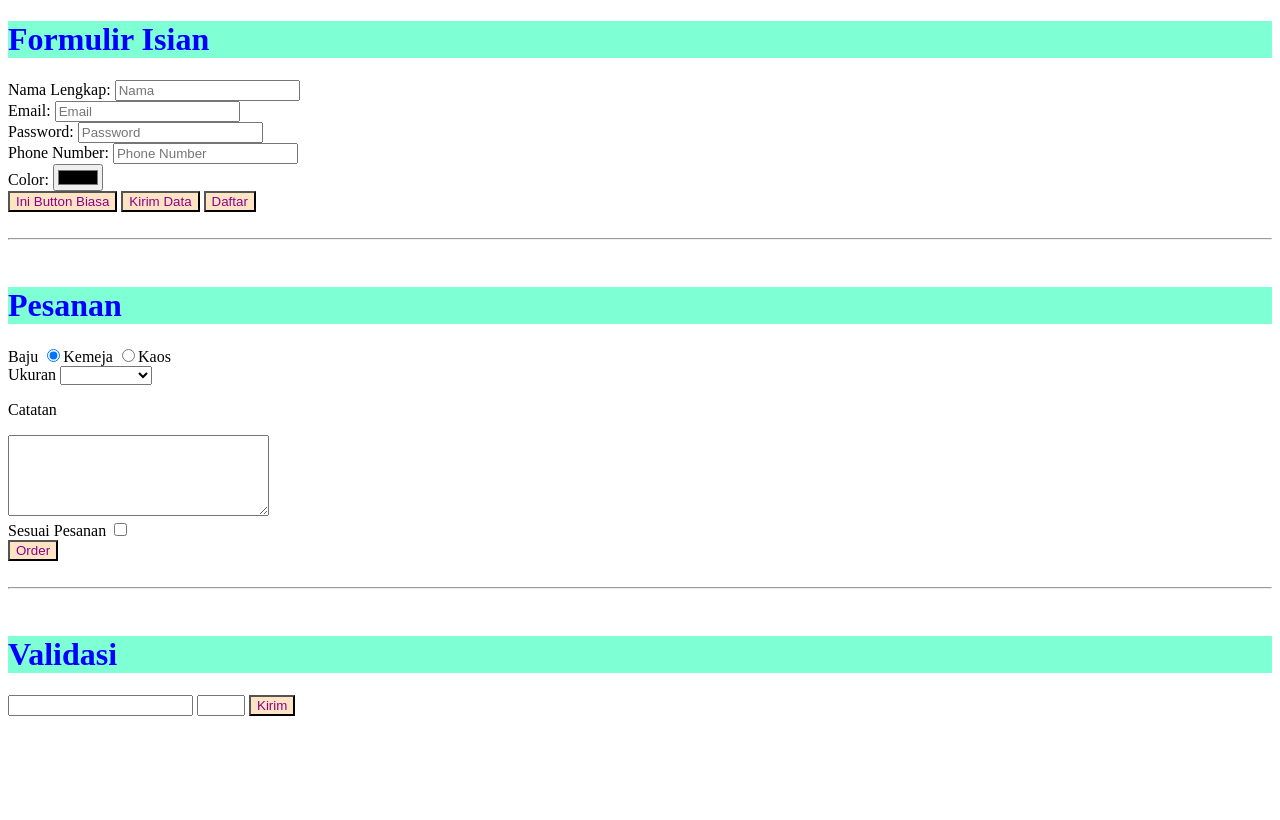
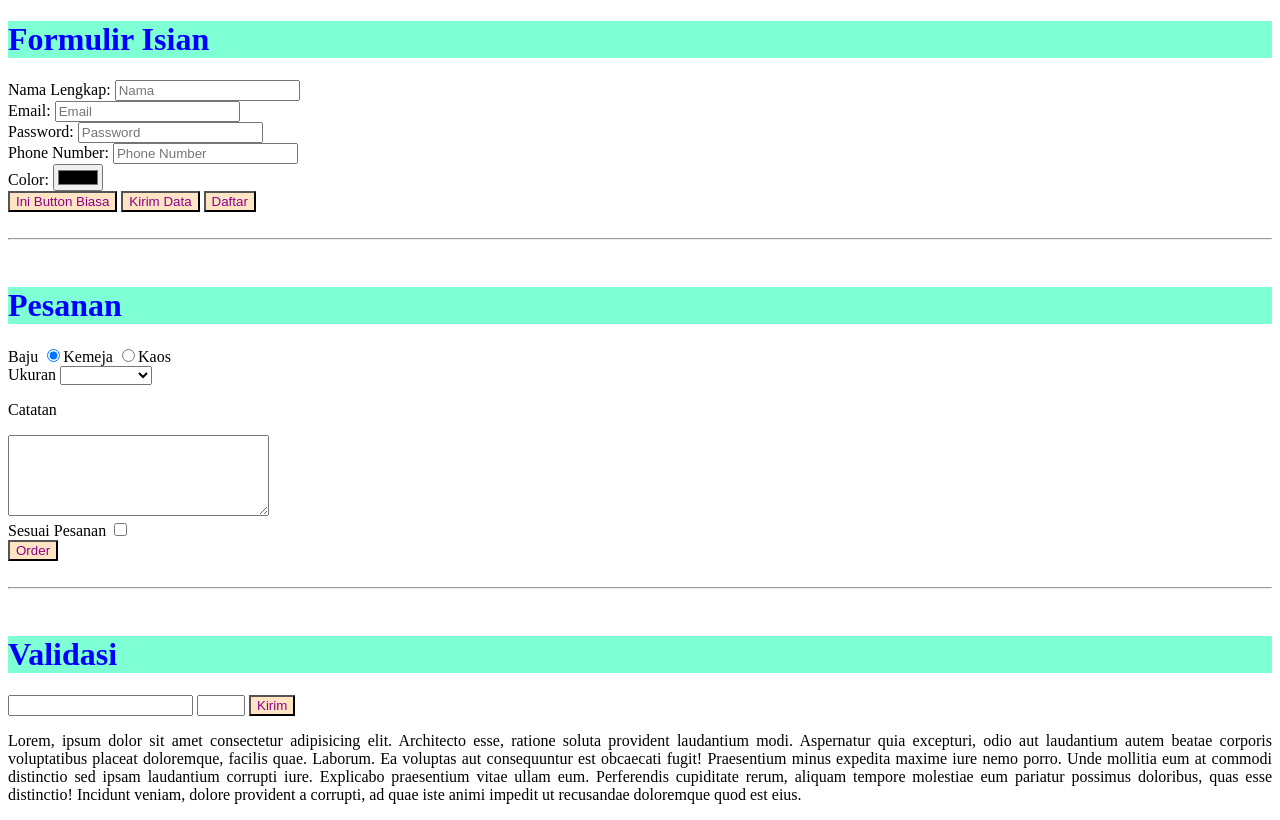
Before and after one commit to derylbaharudin/belajar-web-programming, a plain HTML site: page form.html in a window 1280 px wide. Drawn offline with Linux system fonts and the light colour scheme.

Commit message:
belajar css text style

```diff
--- a/asset/css/app.css
+++ b/asset/css/app.css
@@ -8,3 +8,8 @@ button{
     color: darkmagenta;
     background-color: bisque;
 }
+
+p{
+    font-weight:inherit;
+    text-align: justify;
+}
--- a/form.html
+++ b/form.html
@@ -77,5 +77,8 @@
             <button type="submit">Kirim</button>
         </div>
     </form>
+    <p>Lorem, ipsum dolor sit amet consectetur adipisicing elit. Architecto esse, ratione soluta provident laudantium modi. Aspernatur quia excepturi, odio aut laudantium autem beatae corporis voluptatibus placeat doloremque, facilis quae. Laborum.
+    Ea voluptas aut consequuntur est obcaecati fugit! Praesentium minus expedita maxime iure nemo porro. Unde mollitia eum at commodi distinctio sed ipsam laudantium corrupti iure. Explicabo praesentium vitae ullam eum.
+    Perferendis cupiditate rerum, aliquam tempore molestiae eum pariatur possimus doloribus, quas esse distinctio! Incidunt veniam, dolore provident a corrupti, ad quae iste animi impedit ut recusandae doloremque quod est eius.</p>
 </body>
 </html>
```
